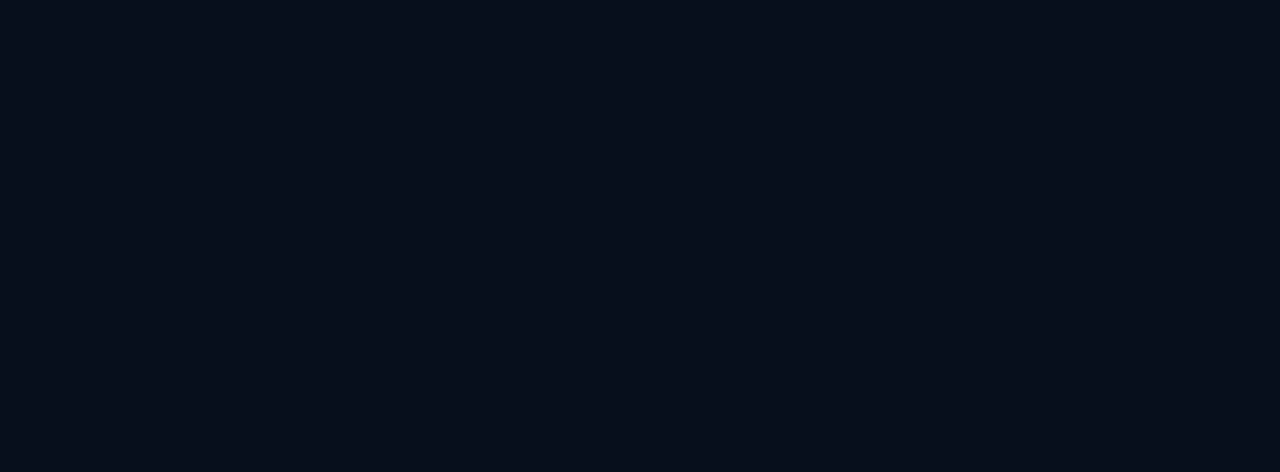
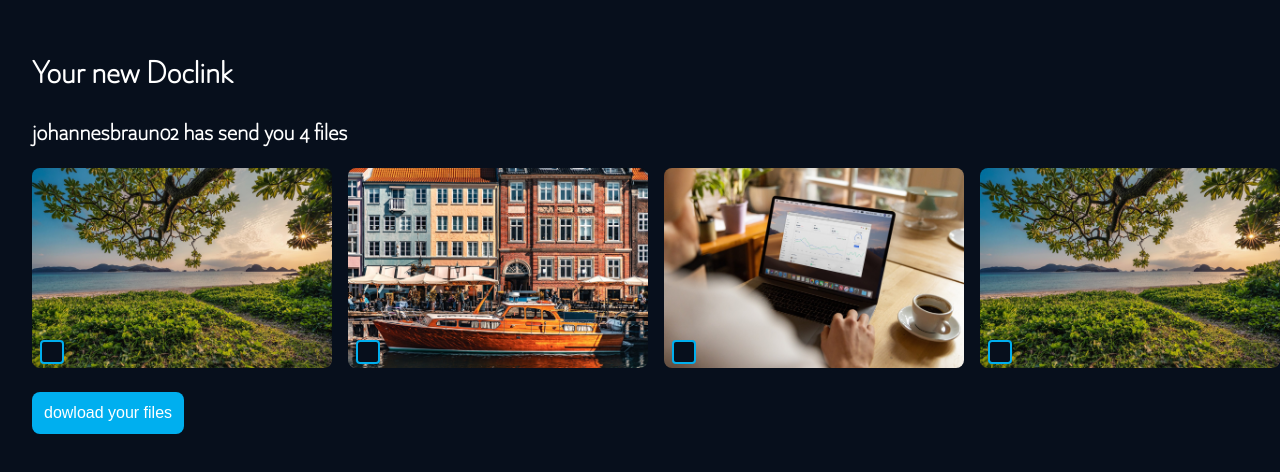
Before and after one commit to johannesbraun54/doclinko, an Angular app: page /doclinkview in a window 1280 px wide. Before the commit this address led to /. Shown: the top 472 px of the page. Built offline with nearby package versions, Linux system fonts and the light colour scheme.

Commit message:
feat(DoclinkView): created doclink-view component, added html ,scss and route for the new component

```diff
--- a/src/app/app.routes.ts
+++ b/src/app/app.routes.ts
@@ -1,9 +1,14 @@
 import { Routes } from '@angular/router';
 import { LandingPage } from './landing-page/landing-page';
+import { DoclinkView } from './doclink-view/doclink-view';
 
 export const routes: Routes = [
     {
         path: '',
         component: LandingPage,
+    },
+    {
+        path: 'doclinkview',
+        component: DoclinkView,
     }
 ];
--- /dev/null
+++ b/src/app/doclink-view/doclink-view.html
@@ -0,0 +1,32 @@
+<main>
+    <h1>
+        Your new Doclink
+    </h1>
+    <h2>
+        johannesbraun02 has send you 4 files
+    </h2>
+    <section class="files-preview">
+        <div class="file-item">
+            <input type="checkbox" checked="checked" name="check" id="browser-checkbox">
+            <span class="custom-checkbox"></span>
+            <img src="images/nature.jpg" alt="File 1">
+        </div>
+        <div class="file-item">
+            <input class="browser-checkbox" type="checkbox" checked="checked" name="check" id="browser-checkbox">
+            <span class="custom-checkbox"></span>
+            <img src="images/city.jpg" alt="File 2">
+        </div>
+        <div class="file-item">
+            <input class="browser-checkbox" type="checkbox" checked="checked" name="check" id="browser-checkbox">
+            <span class="custom-checkbox"></span>
+            <img src="images/laptop.jpg" alt="File 3">
+        </div>
+        <div class="file-item">
+            <input class="browser-checkbox" type="checkbox" checked="checked" name="check" id="browser-checkbox">
+            <span class="custom-checkbox"></span>
+            <img src="images/nature.jpg" alt="File 4">
+        </div>
+    </section>
+    <button class="download-files">dowload your files</button>
+
+</main>
--- /dev/null
+++ b/src/app/doclink-view/doclink-view.scss
@@ -0,0 +1,97 @@
+@use '../../mixins' as * ;
+@use '../../app-theme' as * ;
+
+
+//TODO: add checkmarks to selected files when clicked
+
+main {
+    padding: 32px;
+}
+
+.files-preview{
+    display: flex;
+    gap: 16px;
+    margin-top: 16px;
+}
+
+.file-item {
+    position: relative;
+    font-size: 22px;
+    -webkit-user-select: none;
+    -moz-user-select: none;
+    -ms-user-select: none;
+    user-select: none;
+    display: block;
+    img {
+        border-radius: $border-radius;
+        max-width: 300px;
+        max-height: 500px;
+        width: auto;
+        height: auto;
+    }
+
+    input {
+        position: absolute;
+        opacity: 0;
+        cursor: pointer;
+        bottom: 12px;
+        left: 8px;
+        height: 20px;
+        width: 20px;
+    }
+
+    &:hover input ~ .custom-checkbox {
+        background-color: $background-color-secondary;
+        cursor: pointer;
+    }
+
+    input:checked ~ .custom-checkbox:after {
+        display: block;
+    }
+}
+
+
+/* Style the checkmark/indicator */
+.file-item .checkmark:after {
+    left: 9px;
+    top: 5px;
+    width: 5px;
+    height: 10px;
+    border: solid white;
+    border-width: 0 3px 3px 0;
+    -webkit-transform: rotate(45deg);
+    -ms-transform: rotate(45deg);
+    transform: rotate(45deg);
+  }
+
+.download-files{
+    margin-top: 16px;
+    @include buttonStyle();
+}
+
+.mark-file{
+    position: absolute;
+    top: 4px;
+    right: 8px;
+    width: 20px;
+    height: 20px;
+    cursor: pointer;
+}
+
+.custom-checkbox {
+    position: absolute;
+    bottom: 12px;
+    left: 8px;
+    height: 20px;
+    width: 20px;
+    background-color: $background-color-primary;
+    border-radius: 4px;
+    border: 2px solid $blue;
+
+    &:after {
+        content: "";
+        position: absolute;
+        display: none;
+    }
+
+}
--- a/src/app/landing-page/landing-page.html
+++ b/src/app/landing-page/landing-page.html
@@ -60,7 +60,7 @@
                             }
                         </div>
                     }
-                    <button [disabled]="uploadedFiles.length < 1">send doclink</button>
+                    <button routerLink="doclinkview" [disabled]="uploadedFiles.length < 1">send doclink</button>
                 </form>
 
             </div>
--- a/src/app/landing-page/landing-page.ts
+++ b/src/app/landing-page/landing-page.ts
@@ -1,10 +1,11 @@
 import { Component, ElementRef, OnInit, signal, ViewChild, viewChild, WritableSignal, ChangeDetectionStrategy } from '@angular/core';
 import { uploadFile } from '../models/interfaces/upload-files.model';
+import {RouterLink} from '@angular/router';
 
 
 @Component({
   selector: 'app-landing-page',
-  imports: [],
+  imports: [RouterLink],
   templateUrl: './landing-page.html',
   styleUrl: './landing-page.scss',
   changeDetection: ChangeDetectionStrategy.OnPush
@@ -60,6 +61,8 @@ export class LandingPage implements OnInit {
 
     for (let i = 0; i < nativeElement.files.length; i++) {
       const file = nativeElement.files[i];
+      console.log(file);
+
       let src = URL.createObjectURL(file);
       const uploadFile: uploadFile = { file: file, src: src };
       this.uploadedFiles.push(uploadFile);
```
Also changed, not shown: src/app/doclink-view/doclink-view.ts (added, +11 -0 lines), 1 other file (tests, documents, lock files or other folders).
